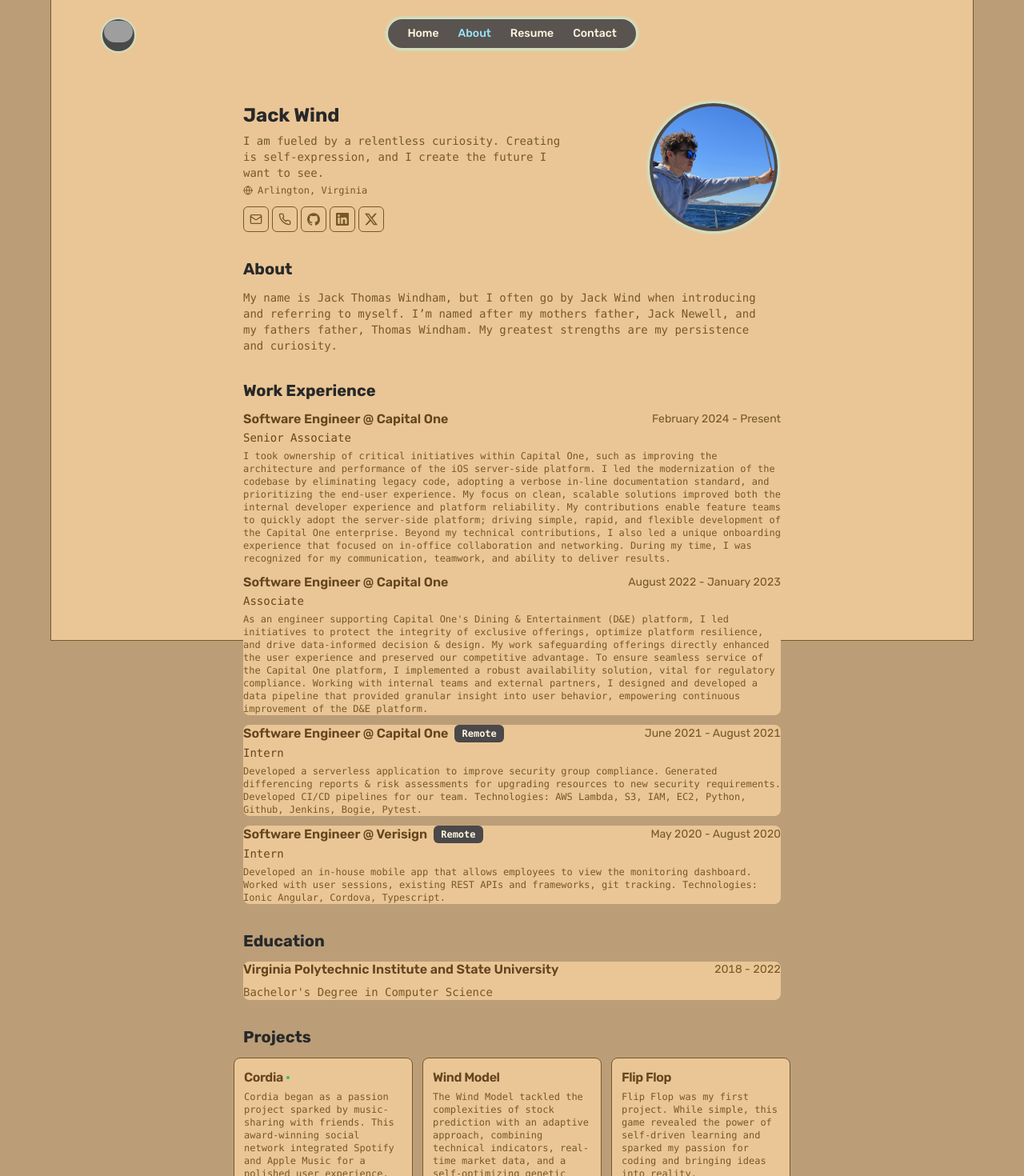
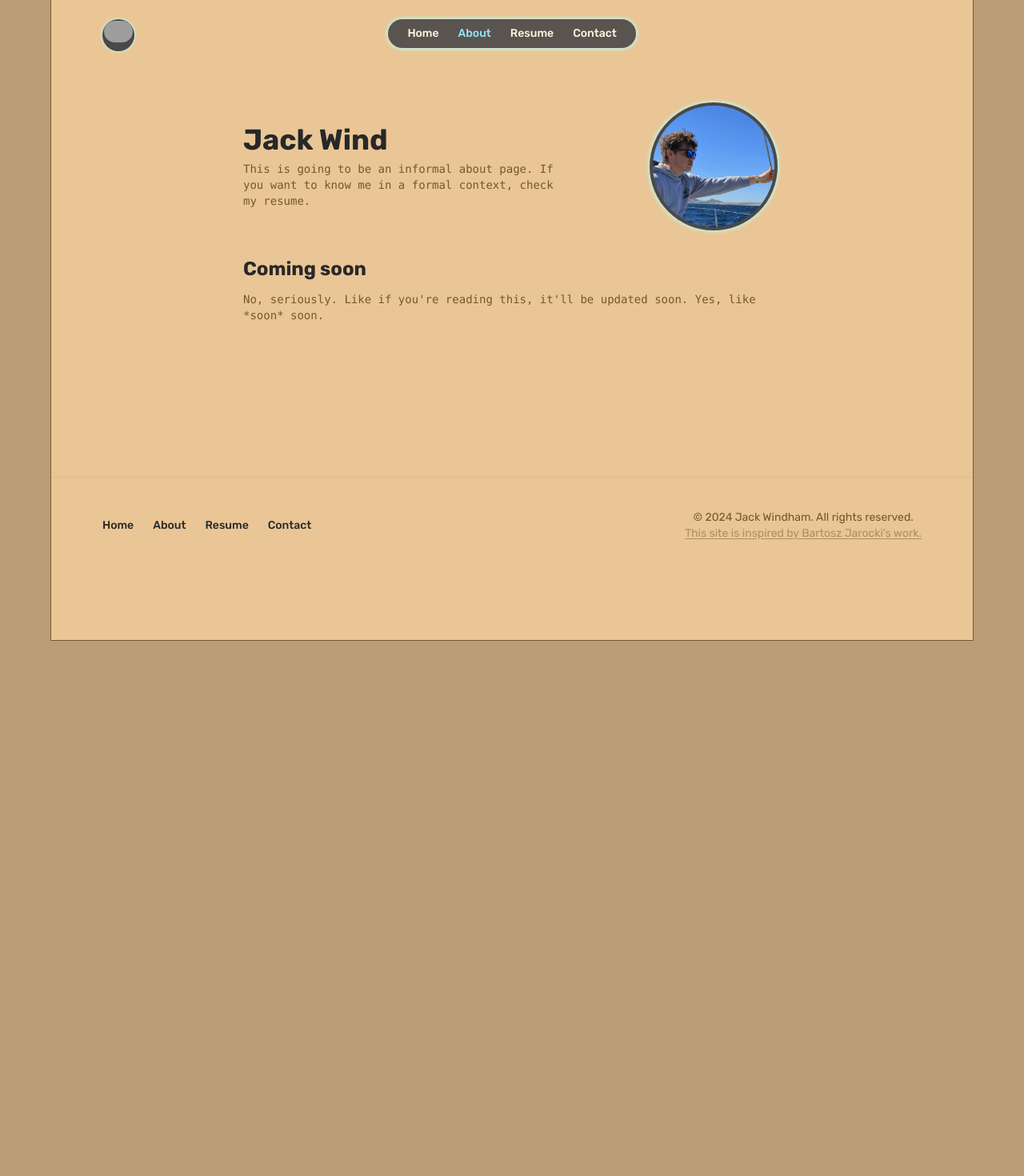
Before and after one commit to Jckwind/JackWindham.com, a Next.js app in the folder frontend/: page /about in a window 1280 px wide. Shown: the top 1470 px of the page at 80% size. After the commit the page ends 800 px from the top, so only its background shows below. Built offline with nearby package versions, Linux system fonts and the light colour scheme; grey boxes are pictures that could not be loaded.

Commit message:
changed about page to have placeholder

```diff
--- a/frontend/src/pages/about.tsx
+++ b/frontend/src/pages/about.tsx
@@ -19,137 +19,21 @@ export default function About() {
       <section className="mx-auto w-full max-w-2xl space-y-8 print:space-y-6">
         <div className="flex items-center justify-between">
           <div className="flex-1 space-y-1.5">
-            <h1 className="text-2xl font-bold">{Me.name}</h1>
+            <h1 className="text-4xl font-bold">{Me.name}</h1>
             <p className="max-w-md text-pretty font-mono text-sm text-muted-foreground pr-10">
-              {Me.about}
+            This is going to be an informal about page.
+            If you want to know me in a formal context, check my resume.
             </p>
-            <p className="max-w-md items-center text-pretty font-mono text-xs text-muted-foreground">
-              <a
-                className="inline-flex gap-x-1.5 align-baseline leading-none hover:underline"
-                href={Me.locationLink}
-                target="_blank"
-              >
-                <GlobeIcon className="size-3" />
-                {Me.location}
-              </a>
-            </p>
-            <div className="flex gap-x-1 pt-1 font-mono text-sm text-muted-foreground print:hidden">
-              {Me.contact.email ? (
-                <Button className="size-8" variant="outline" size="icon" asChild>
-                  <a href={`mailto:${Me.contact.email}`}>
-                    <MailIcon className="size-4" />
-                  </a>
-                </Button>
-              ) : null}
-              {Me.contact.tel ? (
-                <Button className="size-8" variant="outline" size="icon" asChild>
-                  <a href={`tel:${Me.contact.tel}`}>
-                    <PhoneIcon className="size-4" />
-                  </a>
-                </Button>
-              ) : null}
-              {Me.contact.social.map((social) => (
-                <Button key={social.name} className="size-8" variant="outline" size="icon" asChild>
-                  <a href={social.url}>
-                    <social.icon className="size-4" />
-                  </a>
-                </Button>
-              ))}
-            </div>
-            <div className="hidden flex-col gap-x-1 font-mono text-sm text-muted-foreground print:flex">
-              {Me.contact.email ? (
-                <a href={`mailto:${Me.contact.email}`}>
-                  <span className="underline">{Me.contact.email}</span>
-                </a>
-              ) : null}
-              {Me.contact.tel ? (
-                <a href={`tel:${Me.contact.tel}`}>
-                  <span className="underline">{Me.contact.tel}</span>
-                </a>
-              ) : null}
-            </div>
           </div>
           <ImageContainer large className='mr-1' src="/me_sailboat.jpg">
           </ImageContainer>
         </div>
         <Section>
-          <h2 className="text-xl font-bold">About</h2>
+          <h2 className="text-2xl font-bold">Coming soon</h2>
           <p className="text-pretty font-mono text-sm text-muted-foreground">
-            {Me.summary}
+            No, seriously. Like if you're reading this, it'll be updated soon.
+            Yes, like *soon* soon.
           </p>
-        </Section>
-        <Section>
-          <h2 className="text-xl font-bold">Work Experience</h2>
-          {Me.work.map((work) => {
-            return (
-              <Card key={work.company}>
-                <CardHeader>
-                  <div className="flex items-center justify-between gap-x-2 text-base">
-                    <h3 className="inline-flex items-center justify-center gap-x-1 font-semibold leading-none">
-                      <a className="hover:underline" href={work.link}>
-                        {work.role} @ {work.company}
-                      </a>
-
-                      <span className="inline-flex gap-x-1 ml-1">
-                        {work.badges.map((badge) => (
-                          <Badge variant="secondary" className="align-middle text-xs" key={badge}>
-                            {badge}
-                          </Badge>
-                        ))}
-                      </span>
-                    </h3>
-                    <div className="text-sm tabular-nums text-muted-foreground hidden md:block">
-                      {work.start} - {work.end}
-                    </div>
-                  </div>
-
-                  <h4 className="font-mono text-sm leading-none">{work.title}</h4>
-                  <div className="text-sm tabular-nums text-muted-foreground md:hidden">
-                    {work.start} - {work.end}
-                  </div>
-                </CardHeader>
-                <CardContent className="mt-2 text-xs">{work.description}</CardContent>
-              </Card>
-            );
-          })}
-        </Section>
-        <Section>
-          <h2 className="text-xl font-bold">Education</h2>
-          {Me.education.map((education) => {
-            return (
-              <Card key={education.school}>
-                <CardHeader>
-                  <div className="flex items-center justify-between gap-x-2 text-base">
-                    <h3 className="font-semibold leading-none">{education.school}</h3>
-                    <div className="text-sm tabular-nums text-muted-foreground hidden md:block">
-                      {education.start} - {education.end}
-                    </div>
-                  </div>
-                </CardHeader>
-                <div className="text-sm tabular-nums text-muted-foreground md:hidden">
-                  {education.start} - {education.end}
-                </div>
-                <CardContent className="mt-2">{education.degree}</CardContent>
-              </Card>
-            );
-          })}
-        </Section>
-
-        <Section className="print-force-new-page scroll-mb-16">
-          <h2 className="text-xl font-bold">Projects</h2>
-          <div className="-mx-3 grid grid-cols-1 gap-3 print:grid-cols-3 print:gap-2 md:grid-cols-2 lg:grid-cols-3">
-            {Me.projects.map((project) => {
-              return (
-                <ProjectCard
-                  key={project.title}
-                  title={project.title}
-                  description={project.short_description}
-                  tags={project.techStack}
-                  link={'link' in project ? project.link : undefined}
-                />
-              );
-            })}
-          </div>
         </Section>
       </section>
     </main>
```
